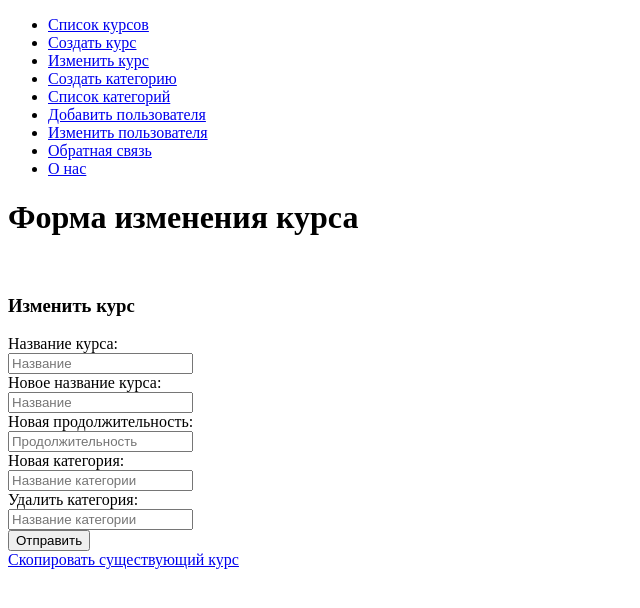
After one commit to uder/gb_patterns, a Python web app: template templates/modify_course.html in a window 1280 px wide. The commit adds this page. Shown: the top 608 px of the page, without its empty margins (0-640 px from the left). Run offline with Jinja, Linux system fonts and the light colour scheme; the template is opened without the code that fills it, so the values that code supplies are empty.

Commit message:
Add ModifyCourse View

```diff
--- a/templates/include/menu.html
+++ b/templates/include/menu.html
@@ -7,6 +7,11 @@
     <li>
         <a href="/create-course/">
             Создать курс
+        </a>
+    </li>
+    <li>
+        <a href="/modify-course/">
+            Изменить курс
         </a>
     </li>
     <li>
--- /dev/null
+++ b/templates/modify_course.html
@@ -0,0 +1,22 @@
+{% extends "base.html" %}
+{% block title %} Изменить курс {% endblock %}
+
+{% block body %}
+    <h1>Форма изменения курса</h1>
+    <form method="post">
+        {{ err }} <br>
+        <h3>Изменить курс</h3>
+        <label for="course_name">Название курса:</label><br>
+        <input type="text" name="course_name" placeholder="Название"><br>
+        <label for="new_course_name">Новое название курса:</label><br>
+        <input type="text" name="new_course_name" placeholder="Название"><br>
+        <label for="new_cousre_duration">Новая продолжительность:</label><br>
+        <input type="text" name="new_course_duration" placeholder="Продолжительность"><br>
+        <label for="new_cousre_category">Новая категория:</label><br>
+        <input type="text" name="new_course_category" placeholder="Название категории"><br>
+        <label for="remove_cousre_category">Удалить категория:</label><br>
+        <input type="text" name="remove_course_category" placeholder="Название категории"><br>
+        <input type="submit" value="Отправить">
+    </form>
+    <a href="/copy-course/">Скопировать существующий курс</a>
+{% endblock %}
--- a/windy/conf/routes.json
+++ b/windy/conf/routes.json
@@ -34,5 +34,9 @@
 	{
 		"path": 	"/modify-user/",
 		"handler": 	"ModifyUser"
+	},
+	{
+		"path": 	"/modify-course/",
+		"handler": 	"ModifyCourse"
 	}
 ]
```
Also changed, not shown: windy/models/course.py (+11 -1 lines), windy/views/__init__.py (+28 -2 lines).
